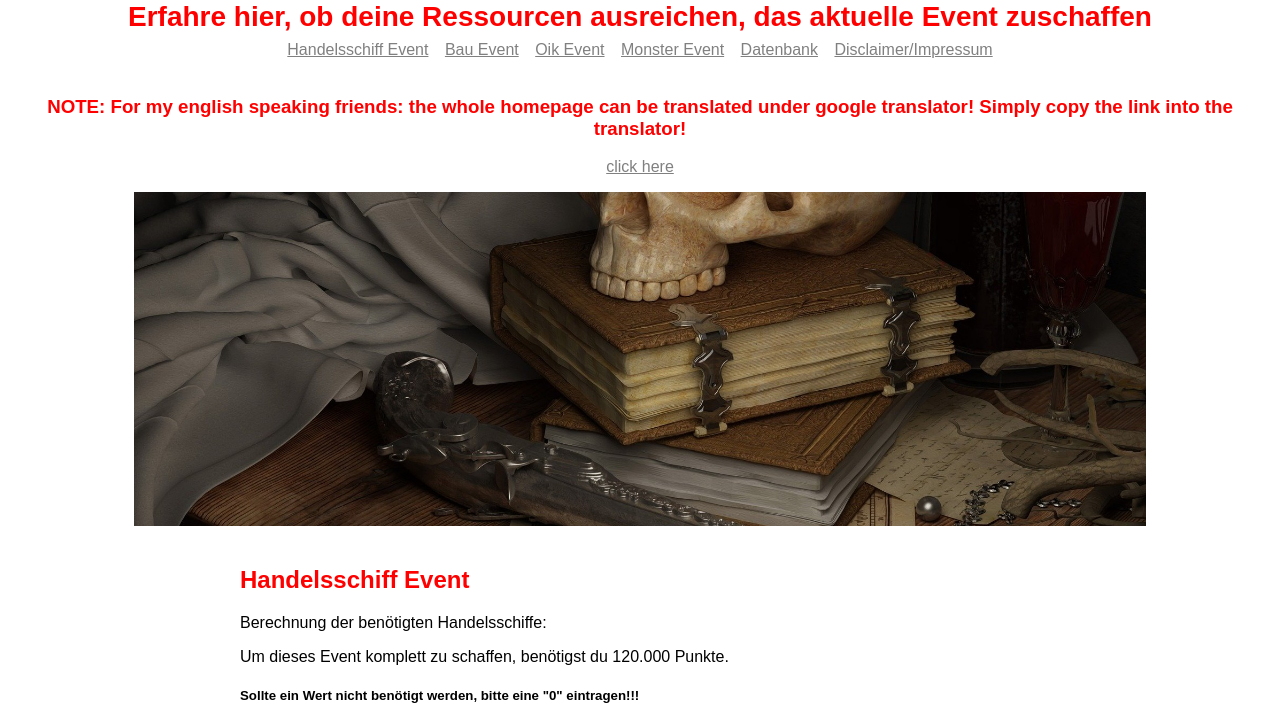
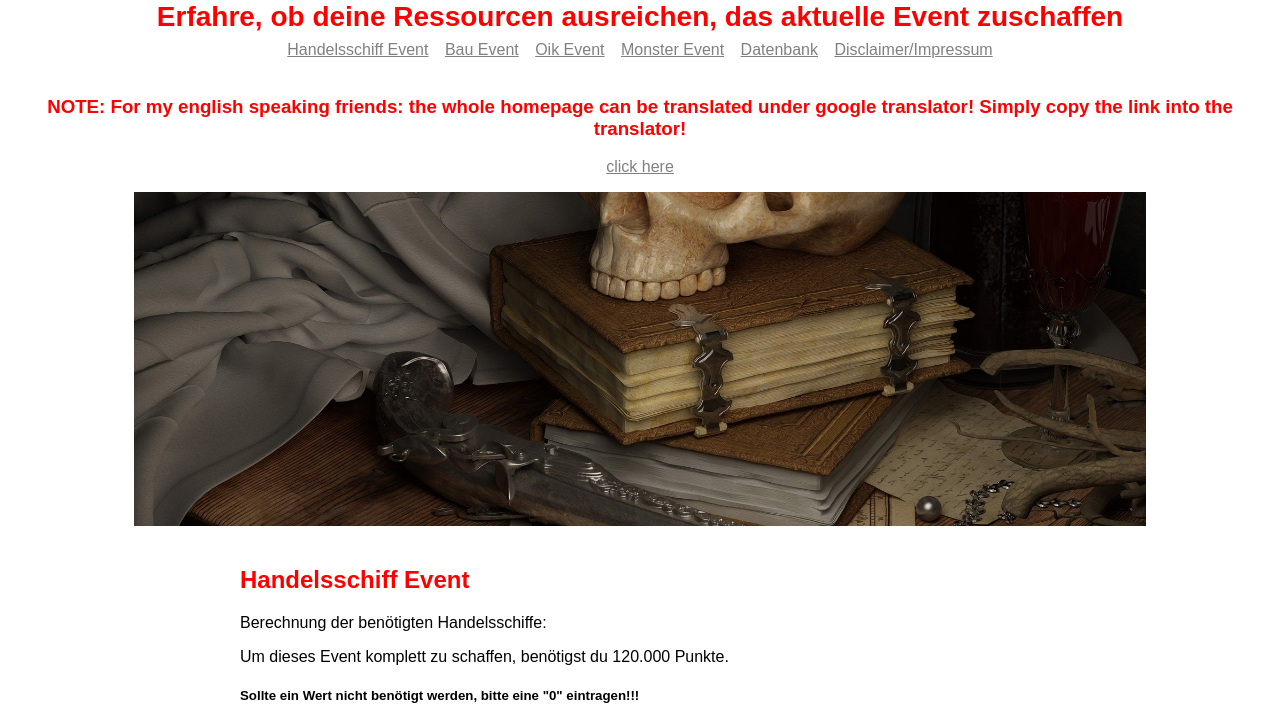
Before and after one commit to tow-calc/calculator, a plain HTML site: page index.html in a window 1280 px wide. Shown: the part 84-806 px from the top of the page. Drawn offline with Linux system fonts and the light colour scheme.

Commit message:
Update index.html

```diff
--- a/index.html
+++ b/index.html
@@ -25,7 +25,7 @@
 <body>
     <div id="top">
         <div id="logo">Tides of War Event Rechner</div>
-        <div id="logo-name">Erfahre hier, ob deine Ressourcen ausreichen, das aktuelle Event zuschaffen</div>
+        <div id="logo-name">Erfahre, ob deine Ressourcen ausreichen, das aktuelle Event zuschaffen</div>
         <div id="navigation">
             <a href="#handel">Handelsschiff Event</a>
             <a href="#bau">Bau Event</a>
```
